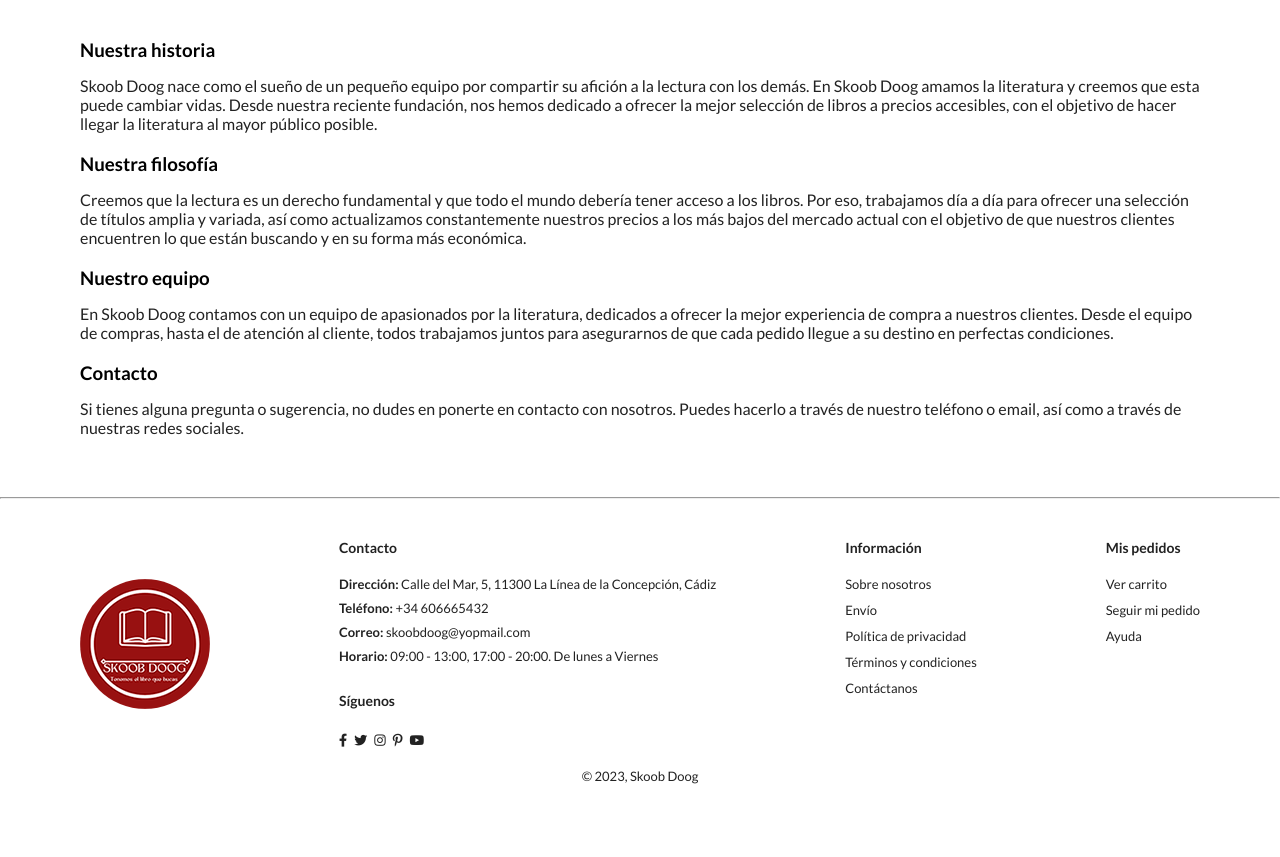
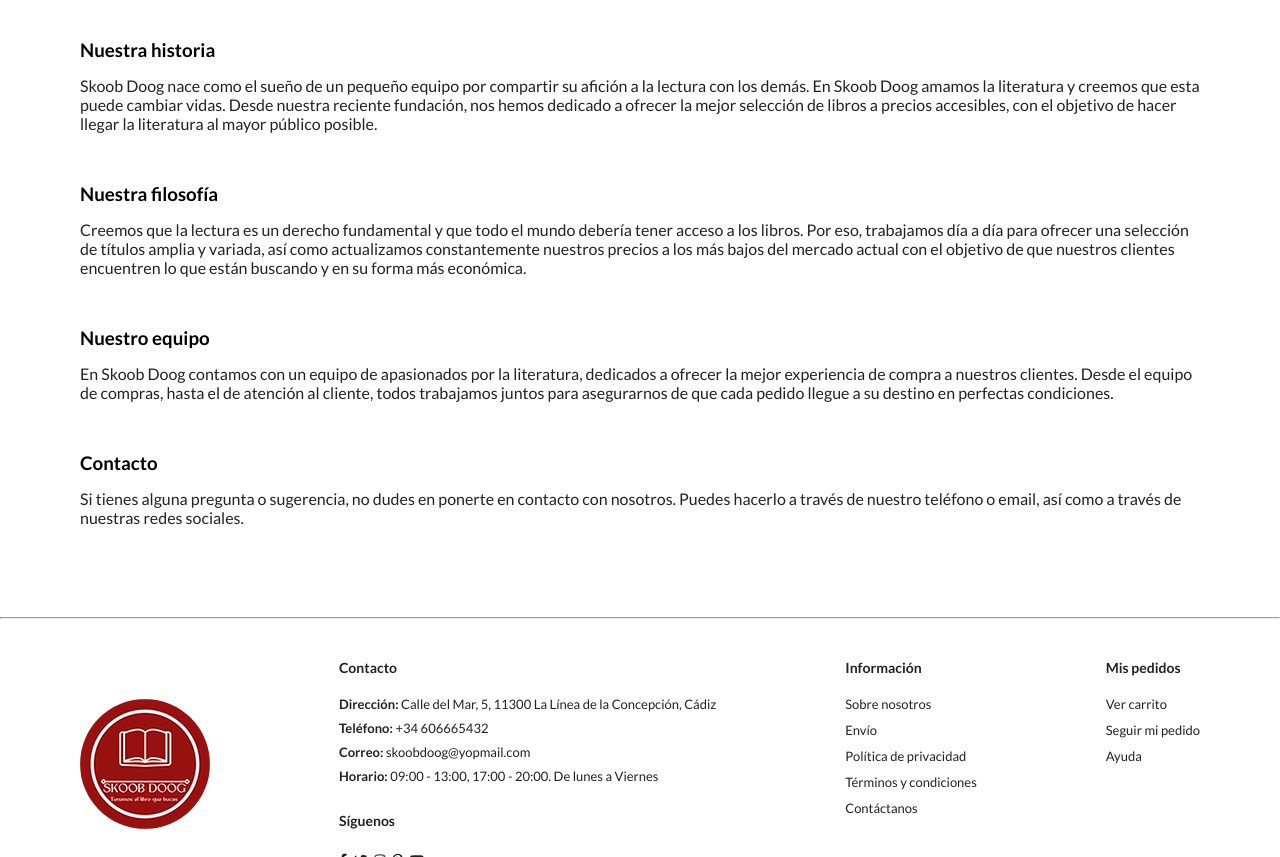
Before and after one commit to FJMarfil/Skoob-Doog, a PHP site: page /about.php in a window 1280 px wide. Shown: the part 404-1261 px from the top of the page. Before the commit the page ends 1188 px from the top, so only its background shows below. Run offline with PHP 8.4, Linux system fonts and the light colour scheme; data comes from the database, SQL or seed files in the repository; style sheets or scripts are compiled from the project's sources; some libraries are stand-ins or nearby versions.

Commit message:
Update: margin in 'about' page

```diff
--- a/styles/scss/style.scss
+++ b/styles/scss/style.scss
@@ -665,6 +665,15 @@ footer {
     }
 }
 
+/* Sobre nosotros */
+#about-us {
+    p {
+        margin-bottom: 50px;
+    }
+}
+
+// RESPONSIVE
+
 /* Responsive */
 @media (max-width: 799px) {
     .section-p1 {
```
